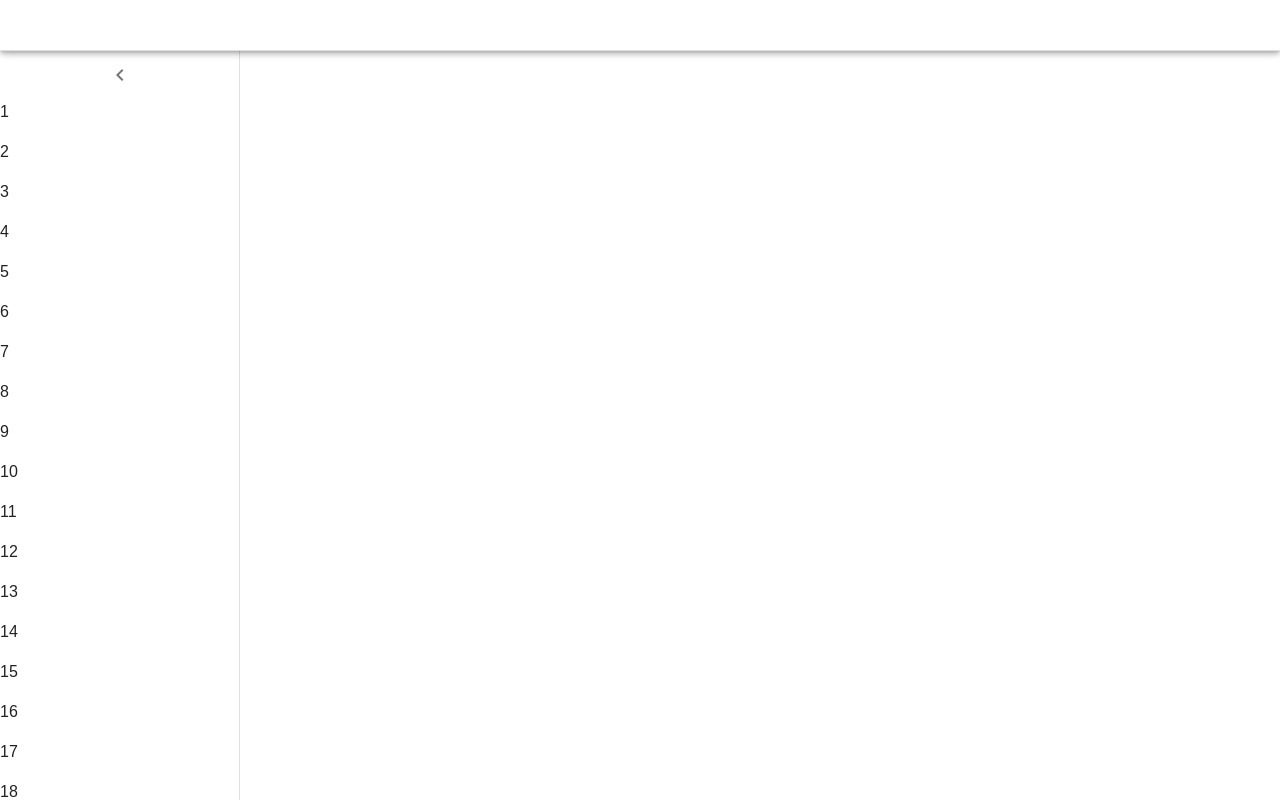
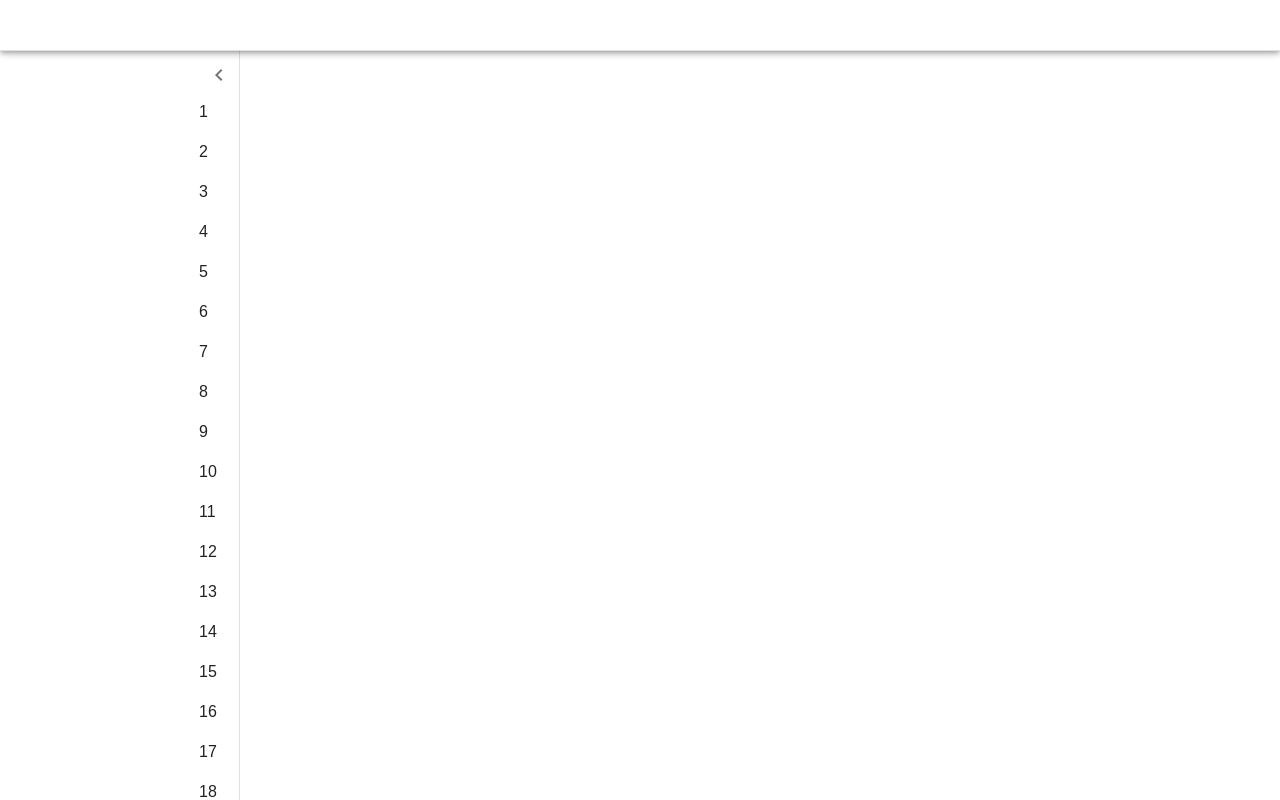
Before and after one commit to konduskarsuyash/Djchat, a React (Vite) app in the folder reactchat/: page / in a window 1280 px wide. Built offline with nearby package versions, Linux system fonts and the light colour scheme; the HTML template or start-up script is replaced by a standard one.

Commit message:
customizing the components of material ui as well as the toggle components

```diff
--- a/reactchat/src/components/PrimaryDraw/DrawToggle.tsx
+++ b/reactchat/src/components/PrimaryDraw/DrawToggle.tsx
@@ -1,21 +1,30 @@
-import React from 'react'
-import { Box, IconButton } from '@mui/material'
-import { ChevronLeft } from '@mui/icons-material'
+import React from 'react';
+import { Box, IconButton } from '@mui/material';
+import { ChevronLeft, ChevronRight } from '@mui/icons-material';
 
+type Props = {
+  open: boolean;
+  handleDrawerOpen: () => void;
+  handleDrawerClose: () => void;
+};
 
-const DrawToggle = () => {
+const DrawToggle: React.FC<Props> = ({
+  open,
+  handleDrawerClose,
+  handleDrawerOpen,
+}) => {
   return (
     <Box sx={{
-        height:'50px',
-        display:'flex',
-        justifyContent:'center',
-        alignItems:'center',
-        }}>
-        <IconButton>
-            <ChevronLeft/>
-        </IconButton>
+      height: '50px',
+      display: 'flex',
+      justifyContent: 'center',
+      alignItems: 'center',
+    }}>
+      <IconButton onClick={open ? handleDrawerClose : handleDrawerOpen}>
+        {open ? <ChevronLeft /> : <ChevronRight />}
+      </IconButton>
     </Box>
-  )
-}
+  );
+};
 
-export default DrawToggle
+export default DrawToggle;
--- a/reactchat/src/pages/template/PrimaryDraw.tsx
+++ b/reactchat/src/pages/template/PrimaryDraw.tsx
@@ -1,43 +1,88 @@
-import { Drawer,Box, useMediaQuery,Typography } from '@mui/material'
-import React, { useEffect, useState } from 'react'
-import { useTheme } from '@mui/material/styles'
-import DrawToggle from '../../components/PrimaryDraw/DrawToggle'
+import { Box, useMediaQuery, Typography,styled } from '@mui/material';
+import React, { useEffect, useState } from 'react';
+import { useTheme } from '@mui/material/styles';
+import DrawToggle from '../../components/PrimaryDraw/DrawToggle';
+import MuiDrawer from "@mui/material/Drawer"
 
 
 const PrimaryDraw = () => {
-    const theme  = useTheme()
-    const below600 = useMediaQuery("(max-width:599px)")
-    //below 600 means equal to true
-    const [open,setOpen] = useState(!below600)
+  const theme = useTheme();
+  const below600 = useMediaQuery('(max-width:599px)');
+  const [open, setOpen] = useState(!below600);
 
-    useEffect(()=>{
-        setOpen(!below600)
-    },[below600])
+  const openedMixin = () =>({
+    transition: theme.transitions.create("width",{
+        easing:theme.transitions.easing.sharp,
+        duration:theme.transitions.duration.enteringScreen,
+    }),
+    overflowX:"hidden",
+  })
 
-    const handleDrawerOpen = () =>{
+
+  const closedMixin = () =>({
+    transition: theme.transitions.create("width",{
+        easing:theme.transitions.easing.sharp,
+        duration:theme.transitions.duration.enteringScreen,
+    }),
+    overflowX:"hidden",
+    width:theme.primaryDraw.closed,
+  })
+
+
+  const Drawer = styled(
+    MuiDrawer,
+    {}
+    )(({theme,open}) =>({
+    width:theme.primaryDraw.width,
+    whiteSpace:"nowrap",
+    boxSizing:"border-box",
+    ...(open && {
+        ...openedMixin(),
+        "& .MuiDrawer-paper":openedMixin(),
+    }),
+
+    ...(!open && {
+        ...openedMixin(),
+        "& .MuiDrawer-paper":closedMixin(),
+    }),
+  }));
+
+  useEffect(() => {
+    setOpen(!below600);
+  }, [below600]);
+
+  const handleDrawerOpen = () => {
     setOpen(true);
   };
 
-    const handleDrawerClose = () =>{
+  const handleDrawerClose = () => {
     setOpen(false);
   };
 
-
   return (
-    <Drawer open={open} variant={below600?"temporary":"permanent"}
+    <Drawer
+      open={open}
+      variant={below600 ? 'temporary' : 'permanent'}
       PaperProps={{
-        sx:{mt:`${theme.primaryAppBar.height}px`,
-            height:`calc(100vh - ${theme.primaryAppBar.height}px)`,
-            width:theme.primaryDraw.width,
+        sx: {
+          mt: `${theme.primaryAppBar.height}px`,
+          height: `calc(100vh - ${theme.primaryAppBar.height}px)`,
+          width: theme.primaryDraw.width,
         },
       }}
     >
       <Box>
-            <Box sx={{postion:'absolute',
-                top:0,
-                right:0,
-                width:open?"auto":"100%"}}>
-                <DrawToggle/>
+        <Box sx={{
+          position: 'absolute',
+          top: 0,
+          right: 0,
+          width: open ? 'auto' : '100%',
+        }}>
+          <DrawToggle
+            open={open}
+            handleDrawerClose={handleDrawerClose}
+            handleDrawerOpen={handleDrawerOpen}
+          />
           {[...Array(50)].map((_, i) => (
             <Typography key={i} paragraph>
               {i + 1}
@@ -46,7 +91,7 @@
         </Box>
       </Box>
     </Drawer>
-  )
-}
+  );
+};
 
-export default PrimaryDraw
+export default PrimaryDraw;
```
Lines whose indentation alone changed are shown as unchanged.
